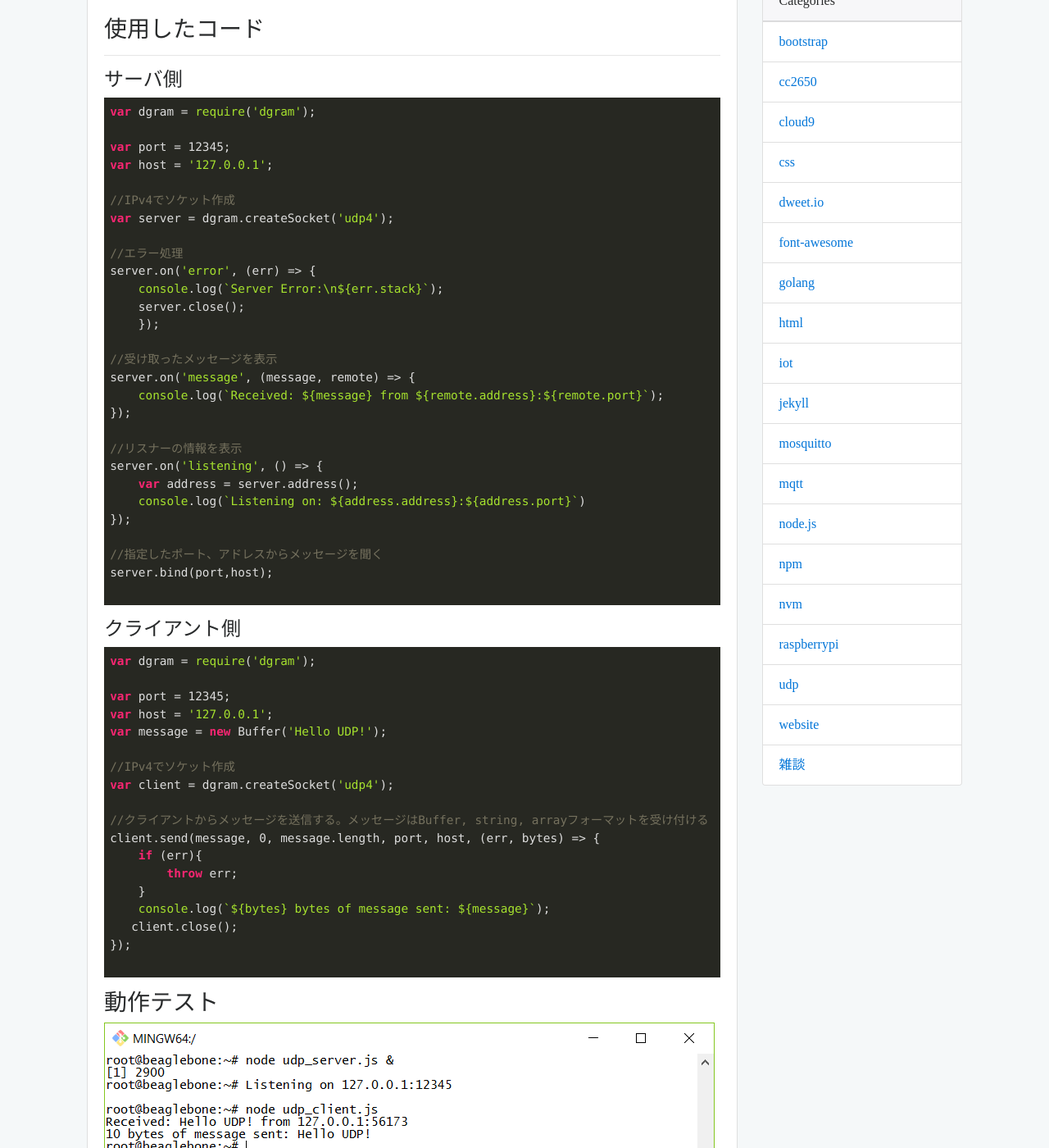
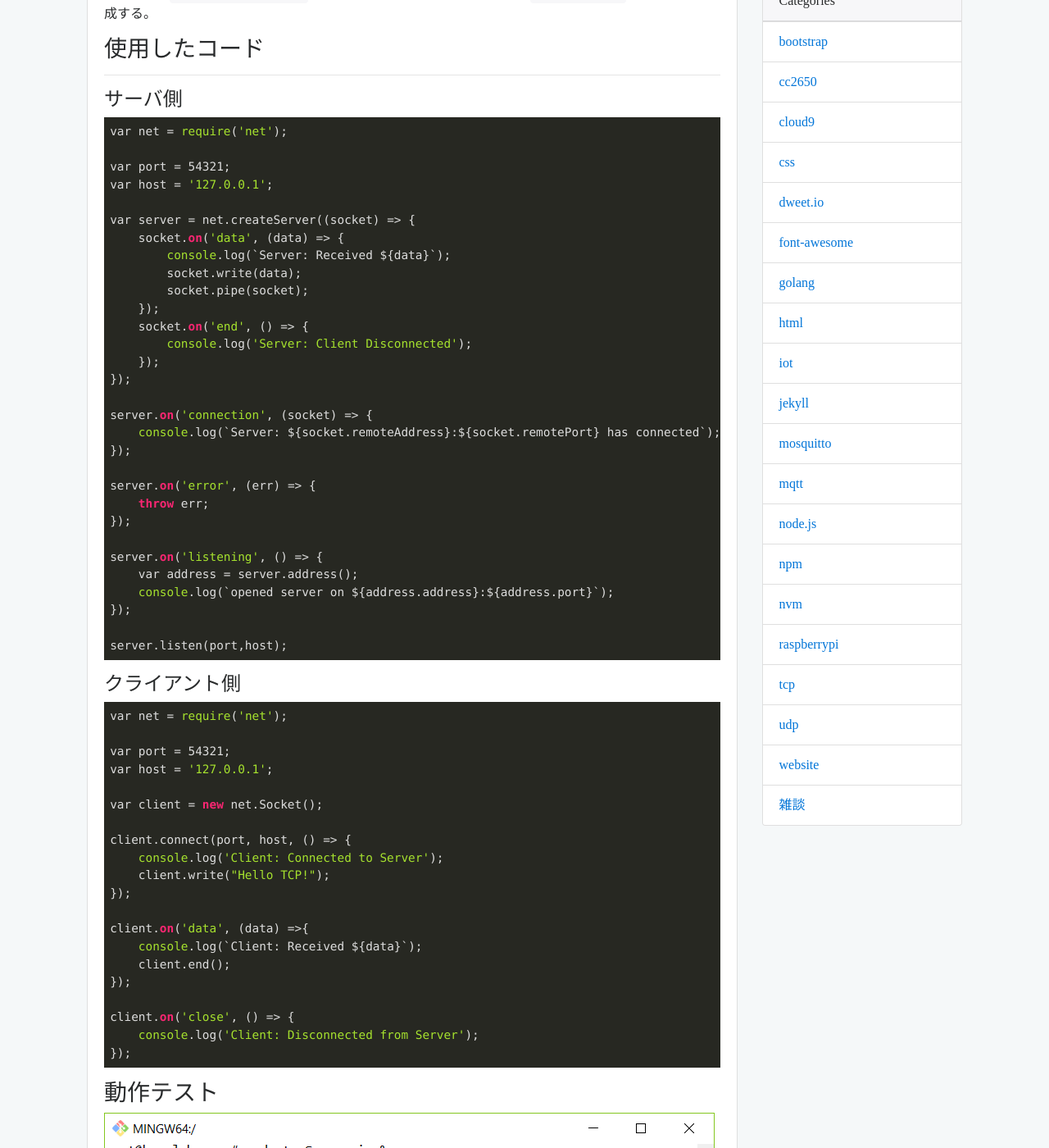
Before and after one commit to Naturalclar/naturalclar.github.io, a Jekyll site: the page built from index.html, in a window 1280 px wide and 1400 px high, scrolled down 503 px. Shown: the whole window at 82% size. Built offline with Jekyll 4.4.1, drawn with Linux system fonts in a browser that asks for light colours; some web fonts are replaced; the list of posts is cut into pages by our own code; comment, search, counter and statistics services are not loaded; some of the changed text lies outside the part shown.

Commit message:
add post

````diff
--- /dev/null
+++ b/_posts/2017-04-02-simple-tcp-server-and-client-nodejs.markdown
@@ -0,0 +1,98 @@
+---
+layout: post
+title: "Node.jsで単純なTCPサーバとクライアントを作成する"
+date: 2017-04-02 20:00:00 -0800
+categories: node.js tcp
+---
+
+Node.jsでデータ送受信する為の個人用メモその2。
+
+### 目的
+
+---
+
+`Node.js`で簡単なTCPサーバとクライアントを作成する。サーバはクライアントが投げたデータをそのまま返すだけのエコーサーバ。
+
+### 説明
+
+---
+
+TCPを使ったデータのやり取りは標準で用意されている[net][netdoc]のモジュールを使えば良い。<br>
+サーバ側は`net.createServer()`でサーバを建てる。クライアント側は`net.Socket()`でソケットを作成する。
+
+### 使用したコード
+
+---
+
+#### サーバ側
+
+```js
+var net = require('net');
+
+var port = 54321;
+var host = '127.0.0.1';
+
+var server = net.createServer((socket) => {
+    socket.on('data', (data) => {
+        console.log(`Server: Received ${data}`);
+        socket.write(data);
+        socket.pipe(socket);
+    });
+    socket.on('end', () => {
+        console.log('Server: Client Disconnected');
+    });
+});
+
+server.on('connection', (socket) => {
+    console.log(`Server: ${socket.remoteAddress}:${socket.remotePort} has connected`);
+});
+
+server.on('error', (err) => {
+    throw err;
+});
+
+server.on('listening', () => {
+    var address = server.address();
+    console.log(`opened server on ${address.address}:${address.port}`);
+});
+
+server.listen(port,host);
+```
+
+#### クライアント側
+
+```js
+var net = require('net');
+
+var port = 54321;
+var host = '127.0.0.1';
+
+var client = new net.Socket();
+
+client.connect(port, host, () => {
+    console.log('Client: Connected to Server');
+    client.write("Hello TCP!");
+});
+
+client.on('data', (data) =>{
+    console.log(`Client: Received ${data}`);
+    client.end();
+});
+
+client.on('close', () => {
+    console.log('Client: Disconnected from Server');
+});
+```
+
+### 動作テスト
+
+<a href="/images/blog-images/20170403-tcp-nodejs.png" data-fancybox="gallery">![tcp-nodejs](/images/blog-images/20170403-tcp-nodejs.png){:class="img-fluid"}</a><br>
+
+
+### 参考したサイト
+
+---
+
+- [Node.js: netのドキュメント][netdoc]
+
+[netdoc]:https://nodejs.org/api/net.html
--- /dev/null
+++ b/categories/tcp.md
@@ -0,0 +1,5 @@
+---
+layout: archive
+category: tcp
+permalink: /tcp/
+---
````
Also changed, not shown: categories/jekyll.md (+2 -2 lines), categories/udp.md (+2 -2 lines), images/blog-images/20170403-tcp-nodejs.png (added).
